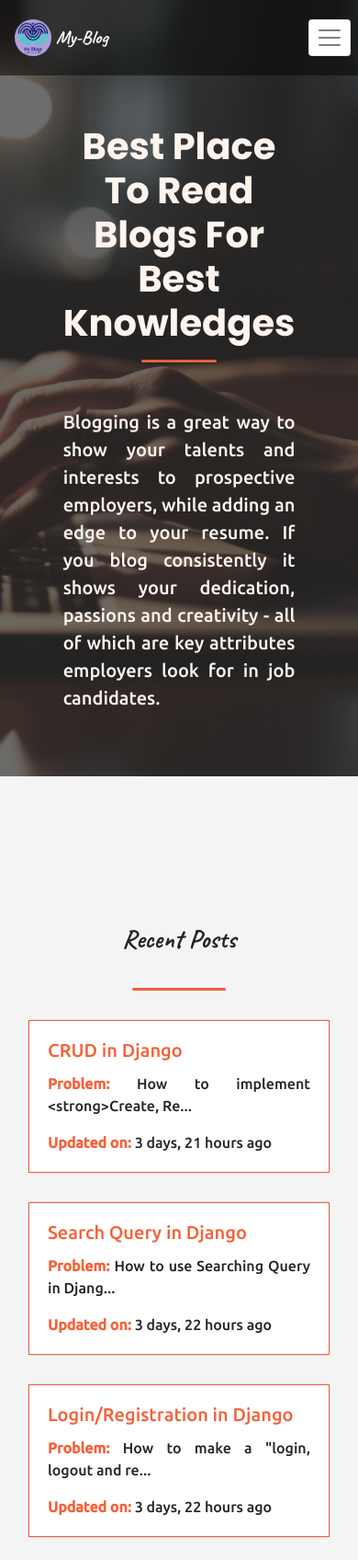
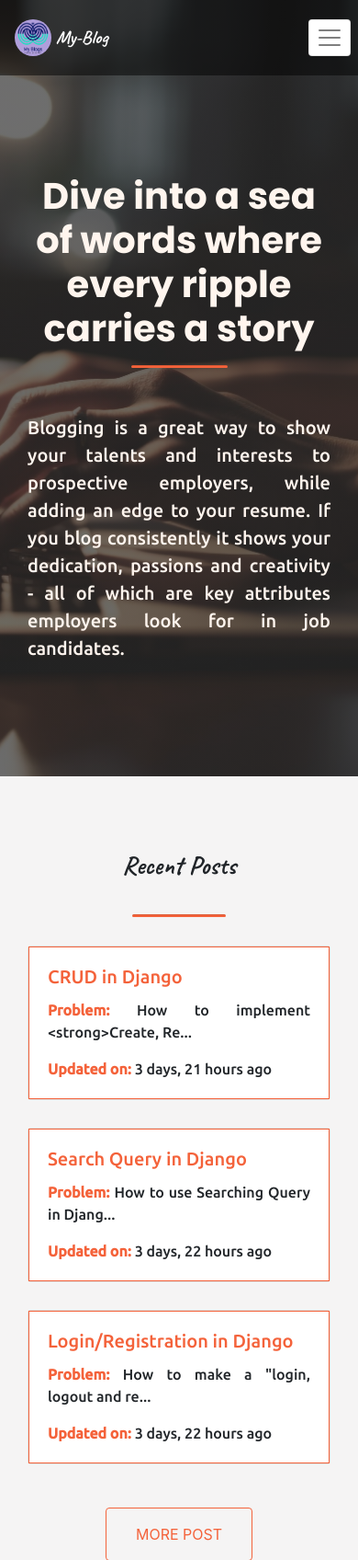
Before and after one commit to Sujeet2003/Blog, a Django app: page / in a window 390 px wide. Shown: the top 1696 px of the page at 92% size. Run offline with Django 4.2, Linux system fonts and the light colour scheme; data comes from the database, SQL or seed files in the repository.

Commit message:
Changed some styles for phone

```diff
--- a/static/css/style.css
+++ b/static/css/style.css
@@ -151,12 +151,15 @@
     .masthead .blog-quotes h1 {
         font-size: 40px;
     }
-
+}
+.masthead .blog-quotes{
+    margin: 0 !important;
 }
 
 @media (max-width: 340px) {
     .masthead .blog-quotes p {
         padding: 0 20px;
+        padding-bottom: 50px;
     }
 }
 
@@ -332,7 +335,7 @@
 .main-section {
     min-height: 100vh;
     padding: 20px;
-    padding-top: 100px;
+    /* padding-top: 100px; */
     background-color: rgb(245, 244, 244);
 
 }
--- a/templates/home.html
+++ b/templates/home.html
@@ -6,7 +6,7 @@
     <header class="masthead">
       <div class="blog-quotes">
         <div>
-          <h1>Best Place To Read Blogs For Best Knowledges</h1>
+          <h1>Dive into a sea of words where every ripple carries a story</h1>
           <hr>
           <p>
             Blogging is a great way to show your talents and interests to prospective employers, while adding an
```
